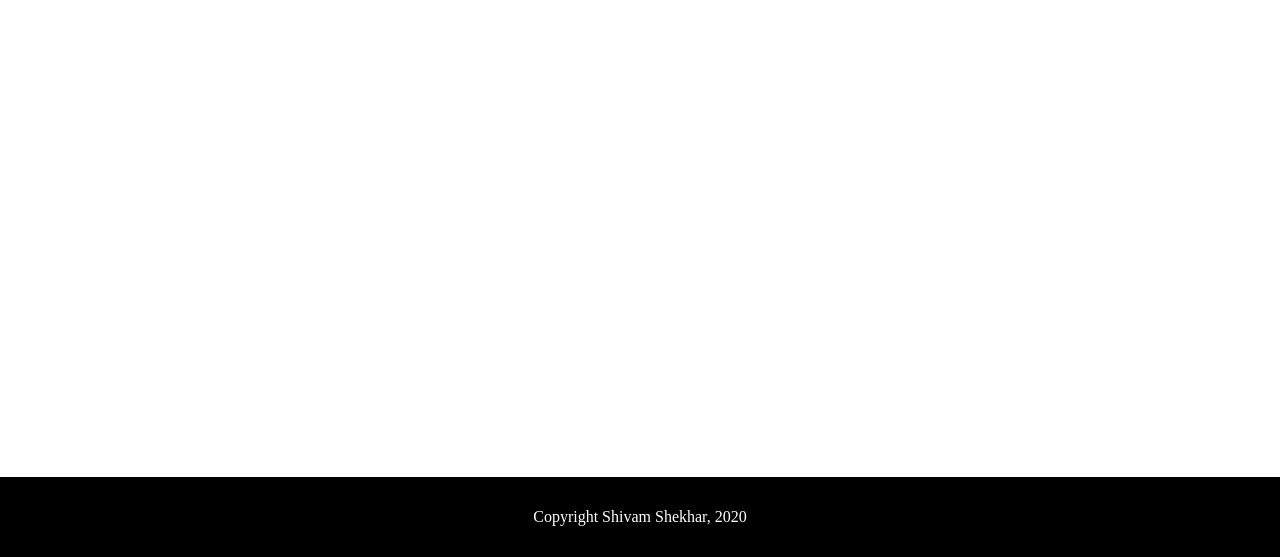
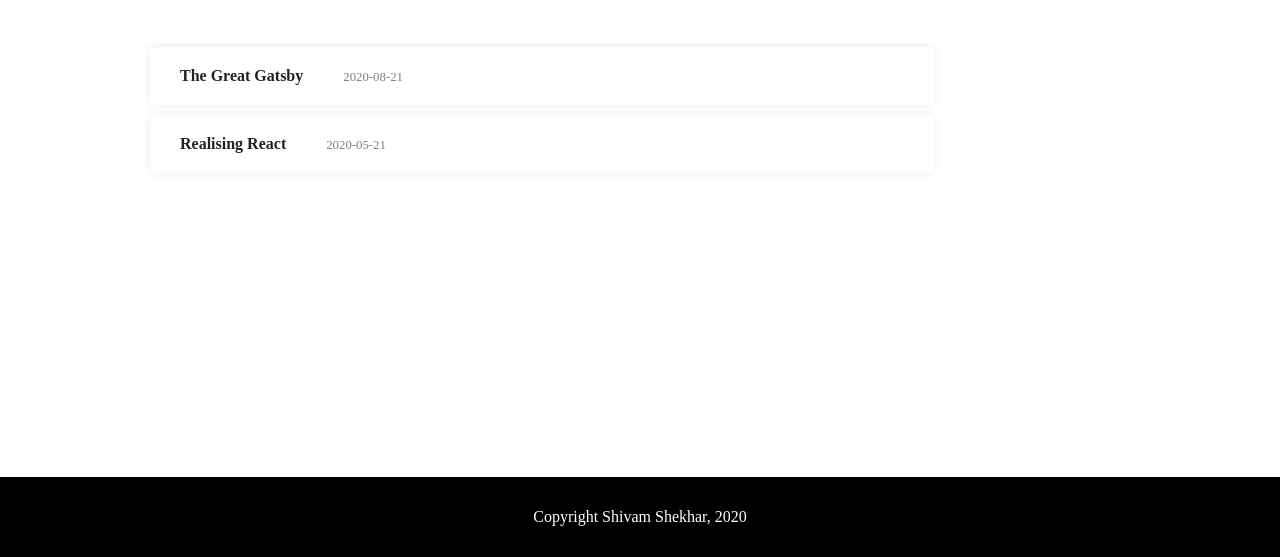
Before and after one commit to Eddges/gatsbyJS-demo-with-graphQL, a Gatsby site: page /blog in a window 1280 px wide. Shown: the part 243-800 px from the top of the page. Built offline with nearby package versions, Linux system fonts and the light colour scheme; Gatsby itself is replaced by a stand-in of ours.

Commit message:
links added

```diff
--- a/src/pages/blog.js
+++ b/src/pages/blog.js
@@ -1,57 +1,49 @@
 import React from 'react'
 import Layout from '../components/Layout/Layout'
 import classes from '../styles/blog/blog.module.css'
-import { graphql, useStaticQuery  } from 'gatsby'
+import { graphql, useStaticQuery, Link  } from 'gatsby'
 
 const BlogPage = (props) => {
 
-    // const blogData = useStaticQuery(graphql`
-    // query{
-    //     allMarkdownRemark{
-    //       edges{
-    //         node{
-    //           frontmatter{
-    //             title
-    //             date
-    //           }
-    //           html
-    //           excerpt
-    //         }
-    //       }
-    //     }
-    //   }
-    // `)
+    const query = useStaticQuery(graphql`
+        query{
+            allMarkdownRemark{
+            edges{
+                node{
+                    frontmatter{
+                        title
+                        date
+                    }
+                    html
+                    fields{
+                        slug
+                    }
+                }
+            }
+            }
+        }
+    `)
 
-    // const blog = blogData.allMarkdownRemark.edges.map((iterator, index) => {
-    //     return(
-    //         <div className={classes.Post}>
-    //             <span className={classes.PostTitle}>{iterator.node.frontmatter.title}</span>
-    //             <span className={classes.PostDate}>{iterator.node.frontmatter.date}</span>
-    //             <div className={classes.PostContent}>
-    //                 <span>{iterator.node.html}</span>
-    //             </div>
-    //         </div>
-    //     )
-    // })
-    // const Posts = document.querySelector('#Posts')
-    // blogData.allMarkdownRemark.edges.map((iterator, index) => {
-    //     // return(
-    //     //     // <div className={classes.Post}>
-    //     //     //     {iterator.node.html}
-    //     //     // </div>
-    //     // )
-    //     Posts.innerHTML = iterator
-    // })
+    const blogPosts = query.allMarkdownRemark.edges.map(edge => {
+                        return(
+
+                            <div className={classes.Post}>
+                                <Link to={`/blog/${edge.node.fields.slug}`}>
+                                <span className={classes.PostTitle}>{edge.node.frontmatter.title}</span>
+                                <span className={classes.PostDate}>{edge.node.frontmatter.date}</span>
+                                </Link>
+                            </div>
+                        )
+
+                        })
+
 
     return(
         <div>
             <Layout>
                 <div className={classes.Container}>
                     <span className={classes.Welcome}>Blogs</span>
-                    {/* <button onClick={() => { console.log(blogData.allMarkdownRemark.edges) }}>Click</button> */}
-                    <div className={classes.Posts} id="Posts">
-                        {/* {blog} */}
-                    </div>
+                    {blogPosts}
                 </div>
 
             </Layout>
--- a/src/pages/index.js
+++ b/src/pages/index.js
@@ -1,6 +1,4 @@
 import React from 'react'
-import Navbar from '../components/Navbar/Navbar'
-import Footer from '../components/Footer'
 import Layout from '../components/Layout/Layout'
 import classes from '../styles/index/index.module.css'
 
--- a/src/styles/blog/blog.module.scss
+++ b/src/styles/blog/blog.module.scss
@@ -3,7 +3,30 @@
     padding : 30px 150px;
     display :flex;
     flex-direction: column;
+    display : flex;
+    flex-direction: column;
+    // align-items: center;
     .Welcome{
         font-size : 2rem;
+        margin-bottom: 40px;
+    }
+    .Post{
+        width : 80%;
+        padding : 20px 30px;
+        margin-top : 10px;
+        box-shadow: 0px 0px 10px rgba(0, 0, 0, 0.082);
+        border-radius : 5px;
+        a{
+            text-decoration : none;
+            color : rgb(34, 34, 34);
+        }
+        .PostTitle{
+            font-weight: 600;
+        }
+        .PostDate{
+            font-size : 0.8rem;
+            margin-left : 40px;
+            color : grey;
+        }
     }
 }
```
Also changed, not shown: src/styles/blog/blog.module.css, 1 other file.
